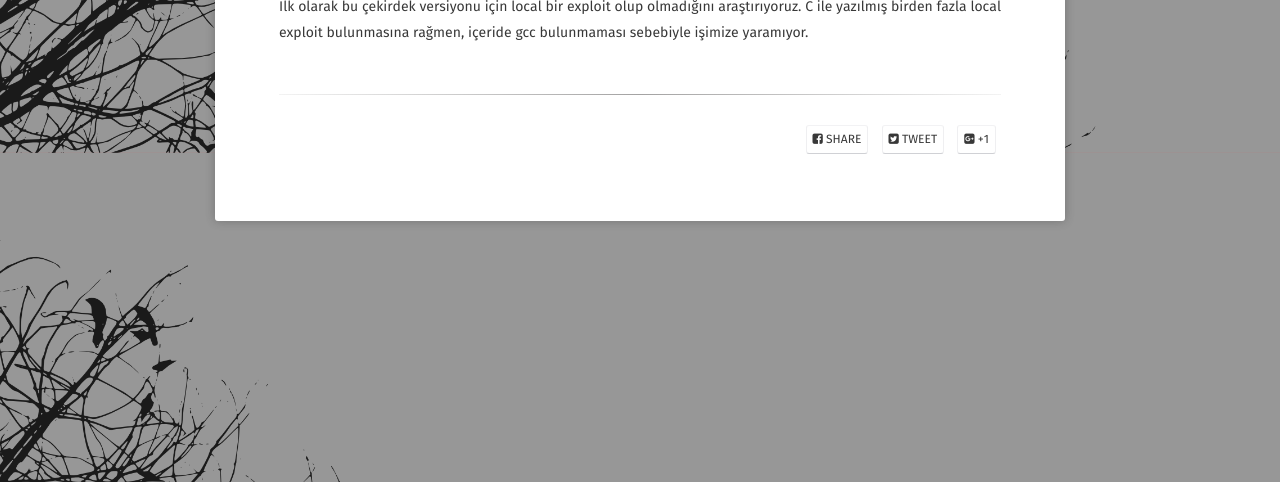
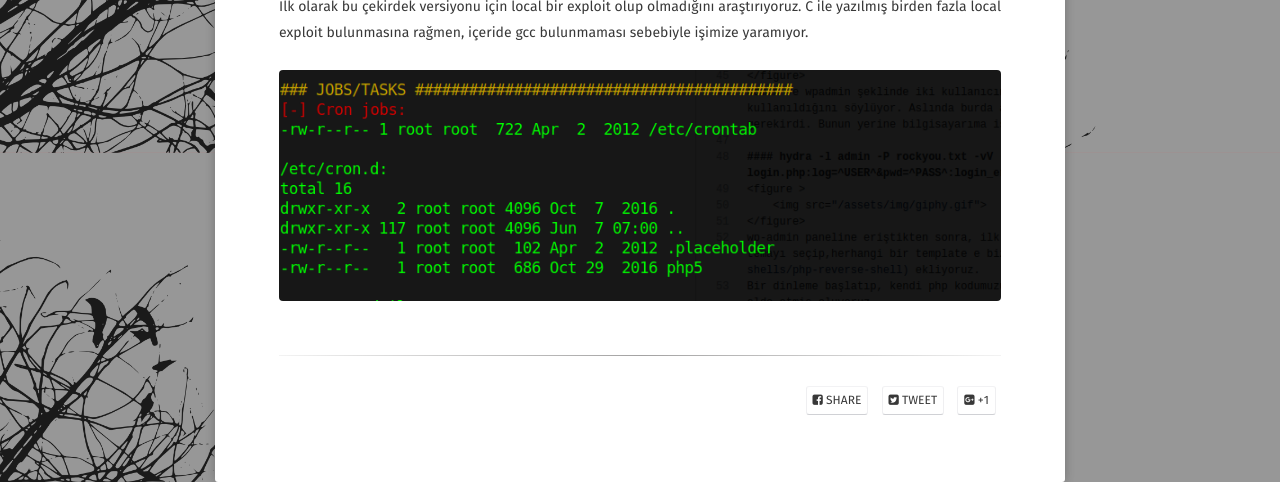
Before and after one commit to burcudemiralp/burcudemiralp.github.io, a Jekyll site: the page built from _posts/2018-06-07-Quaoar-Writeup.md, in a window 1280 px wide. Shown: the part 4347-4829 px from the top of the page. Built offline with Jekyll 4.4.1, drawn with Linux system fonts in a browser that asks for light colours; some web fonts are replaced.

Commit message:
Update 2018-06-07-Quaoar-Writeup.md

```diff
--- a/_posts/2018-06-07-Quaoar-Writeup.md
+++ b/_posts/2018-06-07-Quaoar-Writeup.md
@@ -67,3 +67,6 @@ Ardından sistem üzerinde bilgi toplamak için [github adresindeki](https://git
 </figure>
 
 İlk olarak bu çekirdek versiyonu için local bir exploit olup olmadığını araştırıyoruz. C ile yazılmış birden fazla local exploit bulunmasına rağmen, içeride gcc bulunmaması sebebiyle işimize yaramıyor.
+<figure >
+    <img src="/assets/img/quaoracron.png">
+</figure>
```
